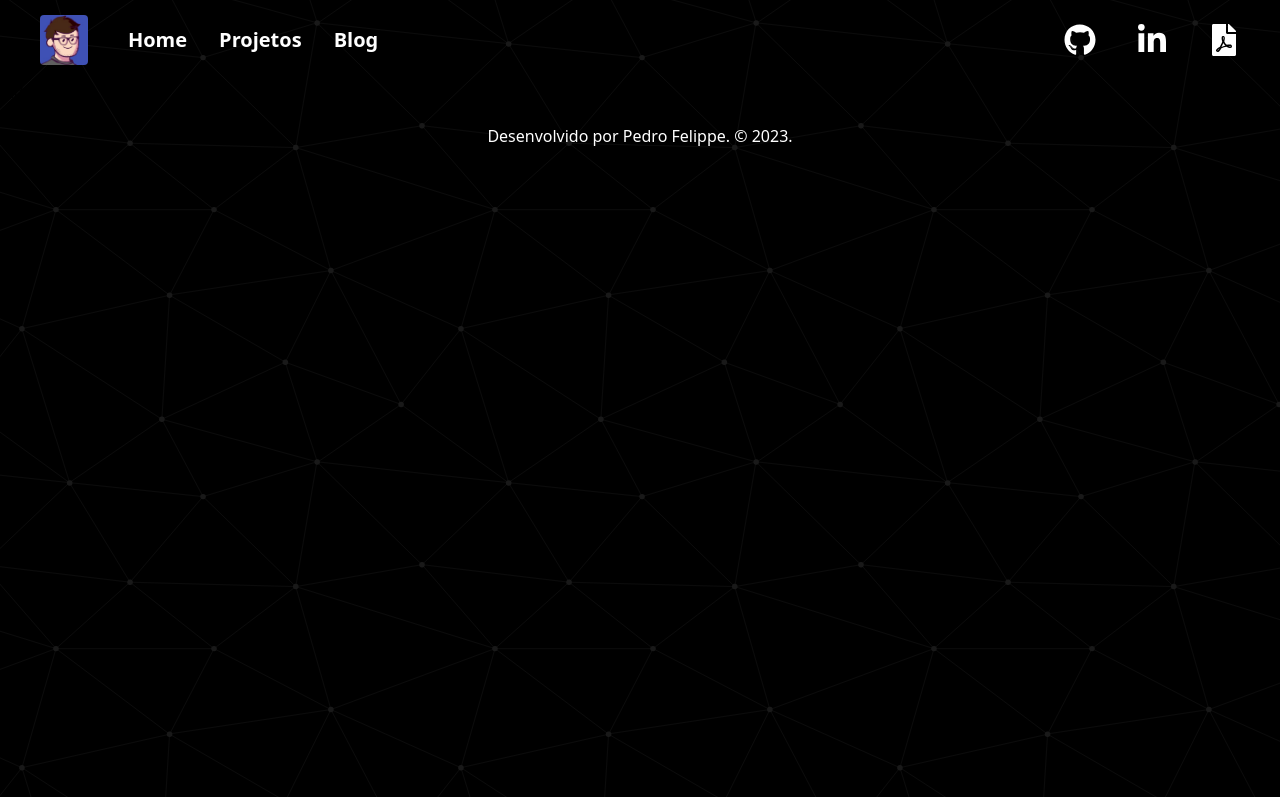
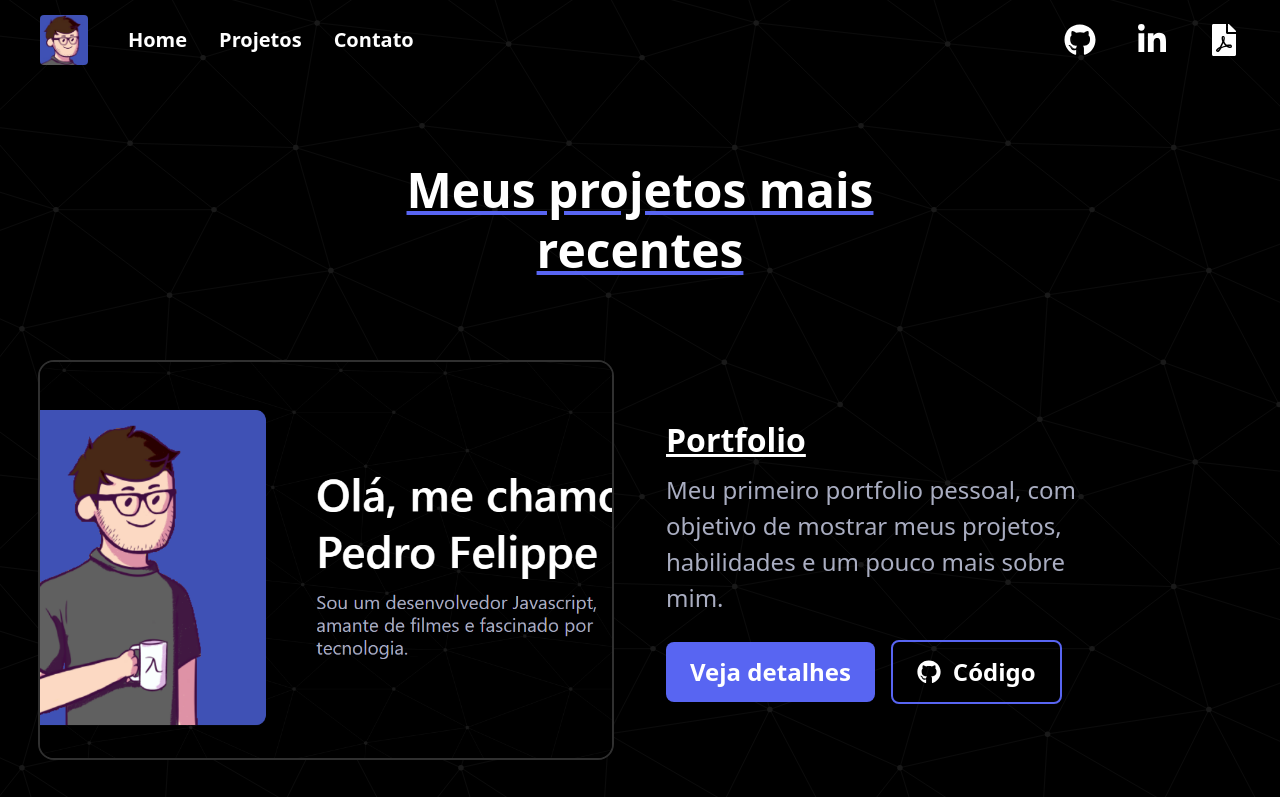
Before and after one commit to pefelippe/Portfolio, a Next.js app: page /projects in a window 1280 px wide. Shown: the top 797 px of the page. Built offline with nearby package versions, Linux system fonts and the light colour scheme.

Commit message:
ajuste das rotas

```diff
--- a/pages/_app.tsx
+++ b/pages/_app.tsx
@@ -16,7 +16,7 @@ export default function App({ Component, pageProps }: AppProps) {
       className="
         overflow-x-hidden overflow-y-scroll bg-[url('/assets/endless-constellation.svg')]
         scrollbar scrollbar-track-gray-400/20 scrollbar-thumb-[#5865f2]/80 scroll-smooth
-        h-screen min-w-[400px]  min-h-screen  text-[#000] font-roboto "
+        h-screen min-w-[400px]   text-[#000] font-roboto min-h-fit"
     >
       <Head>
         <title>Pedro Felippe</title>
--- /dev/null
+++ b/pages/contact.tsx
@@ -0,0 +1,31 @@
+import { motion } from "framer-motion";
+
+import React from "react";
+import MessageForm from "../src/components/MessageForm";
+
+type Props = {};
+
+function CallToContact({}: Props) {
+  return (
+    <motion.div
+      initial={{ opacity: 0, y: 50 }}
+      whileInView={{ opacity: 1, y: 0 }}
+      transition={{ duration: 1.5 }}
+      className="h-[80vh] min-h-fit max-w-7xl mx-auto text-white  text-xl py-10 md:py-20 px-8"
+    >
+      <div className="mx-auto flex flex-col justify-between gap-6 items-center text-center ">
+        <div className="flex flex-col gap-4">
+          <p className=" text-[2.5rem] lg:text-[3rem] leading-tight font-semibold dark:text-white text-white  mx-auto underline decoration-[#5865f2]">
+            Tem alguma ideia em mente?
+          </p>
+          <p className=" text-[1.5rem] font-medium text-gray-300 mx-auto">
+            Manda uma <b className="text-white ">mensagem</b>!
+          </p>
+        </div>
+        <MessageForm name={""} email={""} subject={""} message={""} />
+      </div>
+    </motion.div>
+  );
+}
+
+export default CallToContact;
--- a/pages/index.tsx
+++ b/pages/index.tsx
@@ -4,10 +4,10 @@ import Projects from "./../src/content/Projects";
 
 export default function Home() {
   return (
-    <div className="w-screen  px-8 max-w-7xl mx-auto space-y-20 md:space-y-32 py-10 xl:py-32">
+    <div className="w-screen  px-8 max-w-7xl mx-auto space-y-20 md:space-y-32 ">
       <Hero />
-      <Projects />
-      <CallToContact />
+      {/* <Projects />
+      <CallToContact /> */}
     </div>
   );
 }
--- a/pages/projects/index.tsx
+++ b/pages/projects/index.tsx
@@ -1,9 +1,59 @@
-import React from 'react'
+import { motion } from "framer-motion";
+import React from "react";
 
-type Props = {}
+import ProjectCard from "../../src/components/ProjectCard";
+import { projects } from "../../src/constants";
 
-export default function index({}: Props) {
+interface ProjectCard {
+  id: number;
+  description: string;
+  imgUrl: string;
+  link: string;
+  title: string;
+  repo: string;
+}
+
+type ProjectsType = {
+  projects?: ProjectCard[];
+};
+
+function Projects() {
   return (
-    <div>index</div>
-  )
+    <motion.div
+      initial={{ opacity: 0 }}
+      animate={{ opacity: 1 }}
+      transition={{ duration: 1.5 }}
+      id="work"
+      className="h-fit  relative  text-white flex flex-col mx-auto  rounded-md text-black gap-10 md:gap-20 py-10 md:py-20 px-8 max-w-7xl"
+    >
+      <motion.h2
+        initial={{ y: 50 }}
+        animate={{ y: 0 }}
+        transition={{ duration: 1.5 }}
+        className="text-[2.5rem] md:text-[3rem] leading-tight font-semibold dark:text-white
+        text-center underline decoration-blue max-w-md md:max-w-xl mx-auto"
+      >
+        Meus projetos mais recentes
+      </motion.h2>
+
+      <div className="mx-auto w-full grid gap-20 md:gap-32 grid-cols-1 ">
+        {projects?.map((proj) => {
+          return (
+            <ProjectCard
+              key={proj.id}
+              id={proj.id}
+              description={proj.description}
+              imgUrl={proj.imgUrl}
+              link={proj.link}
+              title={proj.title}
+              repo={proj.repo}
+              stack={proj.stack}
+            />
+          );
+        })}
+      </div>
+    </motion.div>
+  );
 }
+
+export default Projects;
--- a/src/components/layout/Footer.tsx
+++ b/src/components/layout/Footer.tsx
@@ -6,7 +6,7 @@ function Footer({}: Props) {
   const year = new Date().getFullYear();
 
   return (
-    <footer className="py-5  text-white  h-fit flex justify-center items-center mx-auto  max-xl:px-6 text-black ">
+    <footer className="h-[10vh] text-white  flex justify-center items-center mx-auto  max-xl:px-6 text-black ">
       <div className="w-full max-w-screen-2xl gap-4 flex justify-center items-center max-sm:flex-col">
         <span className="">Desenvolvido por Pedro Felippe. © {year}.</span>
       </div>
--- a/src/constants/index.js
+++ b/src/constants/index.js
@@ -61,16 +61,20 @@ export const projects = [
 
 export const navLinks = [
   {
-    id: "",
+    id: "/",
     title: "Home",
   },
   {
-    id: "projetos",
+    id: "projects",
     title: "Projetos",
   },
+  // {
+  //   id: "blog",
+  //   title: "Blog",
+  // },
   {
-    id: "blog",
-    title: "Blog",
+    id: "contact",
+    title: "Contato",
   },
 ];
 
--- a/src/content/Hero.tsx
+++ b/src/content/Hero.tsx
@@ -10,7 +10,7 @@ export default function About({}: Props) {
       initial={{ opacity: 0 }}
       animate={{ opacity: 1 }}
       transition={{ duration: 1.5 }}
-      className=" h-fit max-w-7xl flex max-lg:flex-col justify-center mx-auto items-center lg:gap-20 w-full"
+      className="h-[80vh] min-h-fit max-w-7xl flex max-lg:flex-col justify-center mx-auto items-center lg:gap-20 w-full"
     >
       <motion.img
         initial={{ opacity: 0, x: -100 }}
--- a/src/content/Projects.tsx
+++ b/src/content/Projects.tsx
@@ -22,14 +22,14 @@ function Projects() {
     <motion.div
       initial={{ opacity: 0 }}
       animate={{ opacity: 1 }}
-      transition={{ duration: 1.5, delay: 2 }}
+      transition={{ duration: 1.5 }}
       id="work"
-      className="h-fit  relative  text-white flex flex-col  rounded-md text-black gap-10 md:gap-20 "
+      className="h-fit  relative  text-white flex flex-col  rounded-md text-black gap-10 md:gap-20 py-40"
     >
       <motion.h2
         initial={{ y: 50 }}
         animate={{ y: 0 }}
-        transition={{ duration: 1.5, delay: 2 }}
+        transition={{ duration: 1.5 }}
         className="text-[2.5rem] md:text-[3rem] leading-tight font-semibold dark:text-white
         text-center underline decoration-blue max-w-md md:max-w-xl mx-auto"
       >
@@ -52,13 +52,6 @@ function Projects() {
           );
         })}
       </div>
-
-      <button
-        className="mx-auto text-xl px-8 py-3 w-fit
-      font-semibold border-2 border-gray-800 bg-[#000] hover:bg-gray-800 transition-all rounded-full"
-      >
-        Veja mais projetos
-      </button>
     </motion.div>
   );
 }
```
